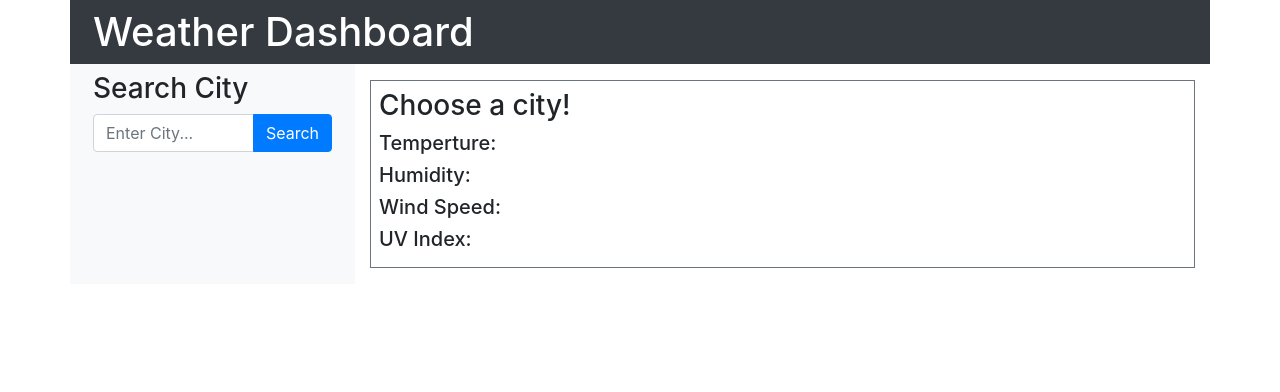
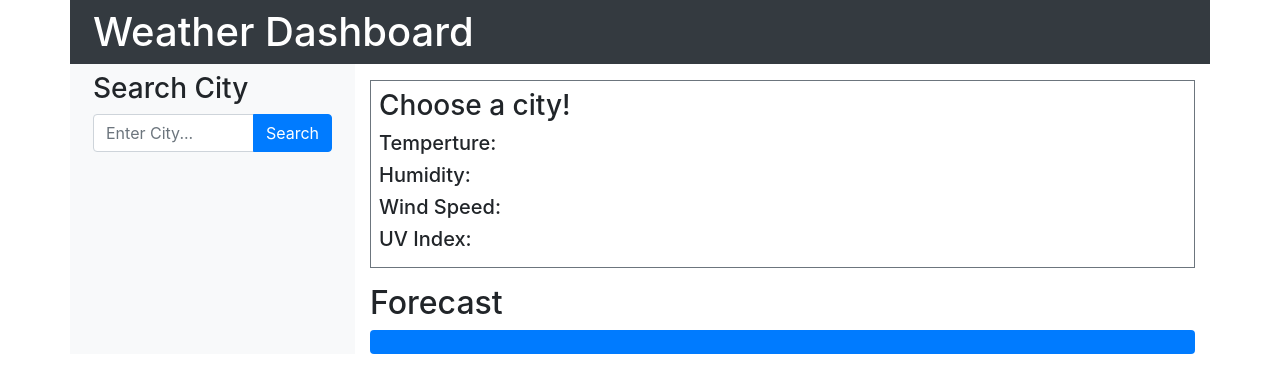
Before and after one commit to emmattner/Weather-Dashboard2.0, a website: page index.html in a window 1280 px wide. Drawn offline with nearby package versions, Linux system fonts and the light colour scheme.

Commit message:
adding first forcast card

```diff
--- a/index.html
+++ b/index.html
@@ -56,7 +56,22 @@
                         </div>
                     </div>
                 </div>
-
+                <div class="row">
+                    <div class="col-12 forecast">
+                        <h2>Forecast</h2>
+                    </div>
+                </div>
+                <div class="row">
+                    <div class="col forecast">
+                        <div id="card1">
+                            <div class="rounded bg-primary text-white p-2">
+                                <h4 id="dateCard1"></h4>
+                                <div id="icon1"></div>
+                                <h5 id="temperatureCard1"></h5>
+                                <h5 id="humidityCard1"></h5>
+                            </div>
+                        </div>
+                    </div>
 </body>
 
 </html>
```
